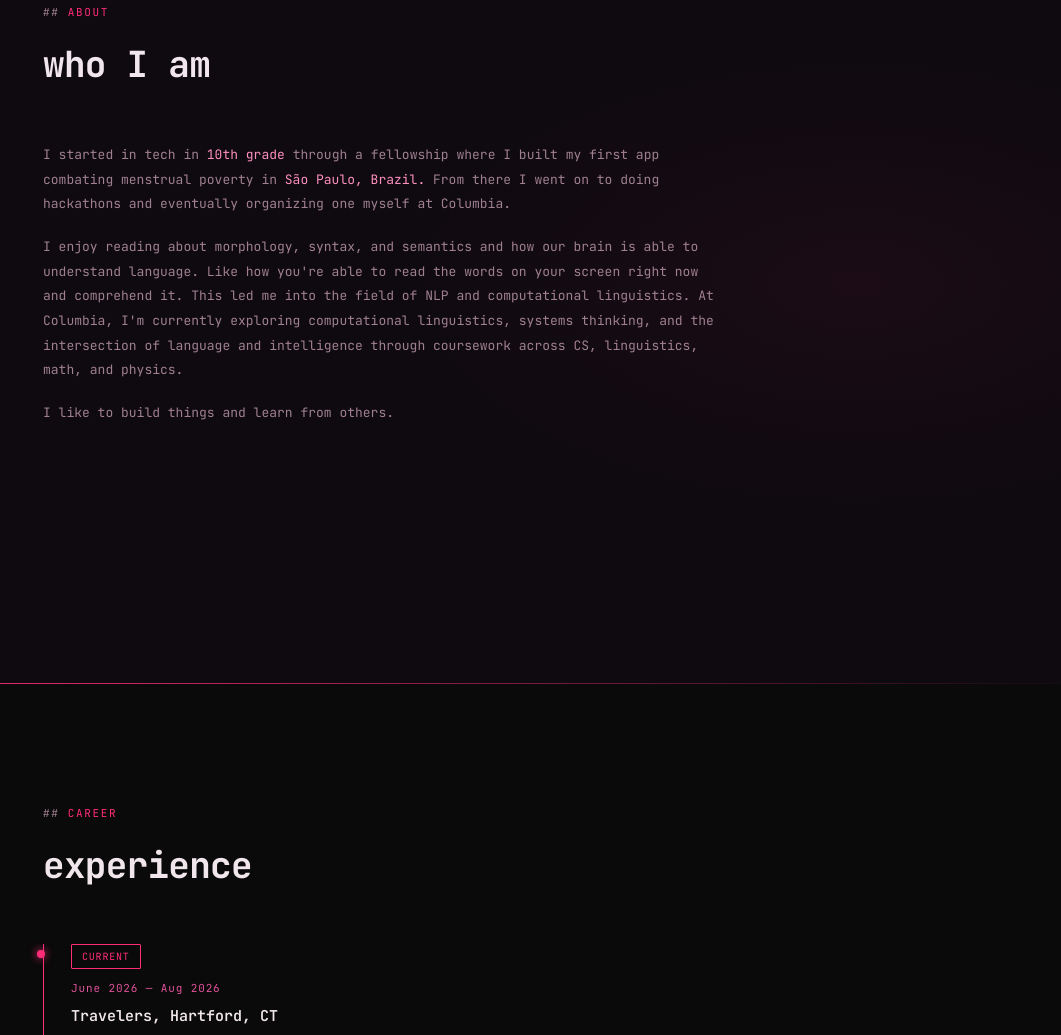
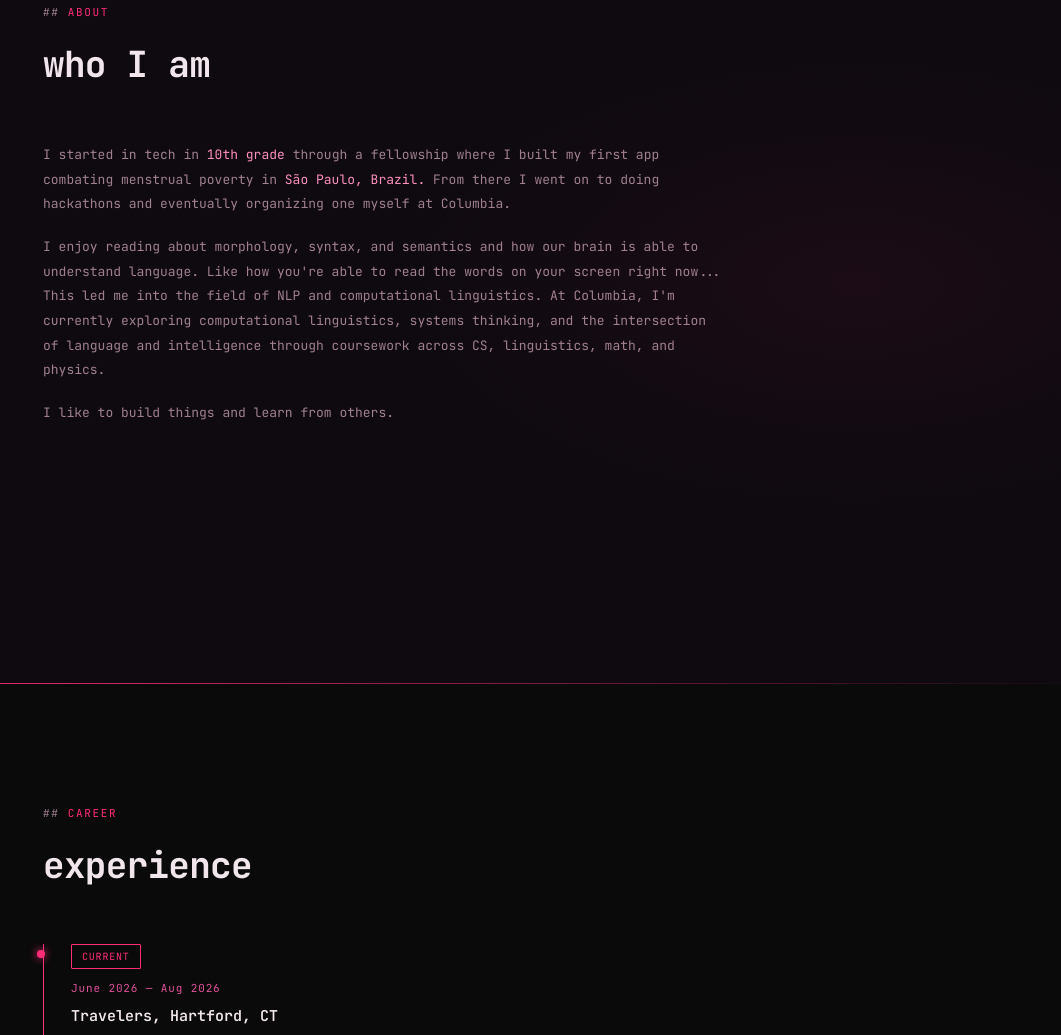
Before and after one commit to laibajlx/laibajlx.github.io, a plain HTML site: page index.html in a window 1280 px wide. Shown: the part 918-1953 px from the top of the page, without its empty margins (167-1228 px from the left). Drawn offline with Linux system fonts and the light colour scheme; a web font is replaced by a local one.

Commit message:
made changes to ui

```diff
--- a/index.html
+++ b/index.html
@@ -703,7 +703,7 @@
         I started in tech in <span class="pink">10th grade</span> through a fellowship where I built my first app combating menstrual poverty in <span class="pink">São Paulo, Brazil.</span> From there I went on to doing hackathons and eventually organizing one myself at Columbia.
       </p>
       <p>
-        I enjoy reading about morphology, syntax, and semantics and how our brain is able to understand language. Like how you're able to read the words on your screen right now and comprehend it. This led me into the field of NLP and computational linguistics.
+        I enjoy reading about morphology, syntax, and semantics and how our brain is able to understand language. Like how you're able to read the words on your screen right now... This led me into the field of NLP and computational linguistics.
         At Columbia, I'm currently exploring computational linguistics, systems thinking, and the intersection of language and intelligence through coursework across CS, linguistics, math, and physics.
       </p>
       <p>
```
